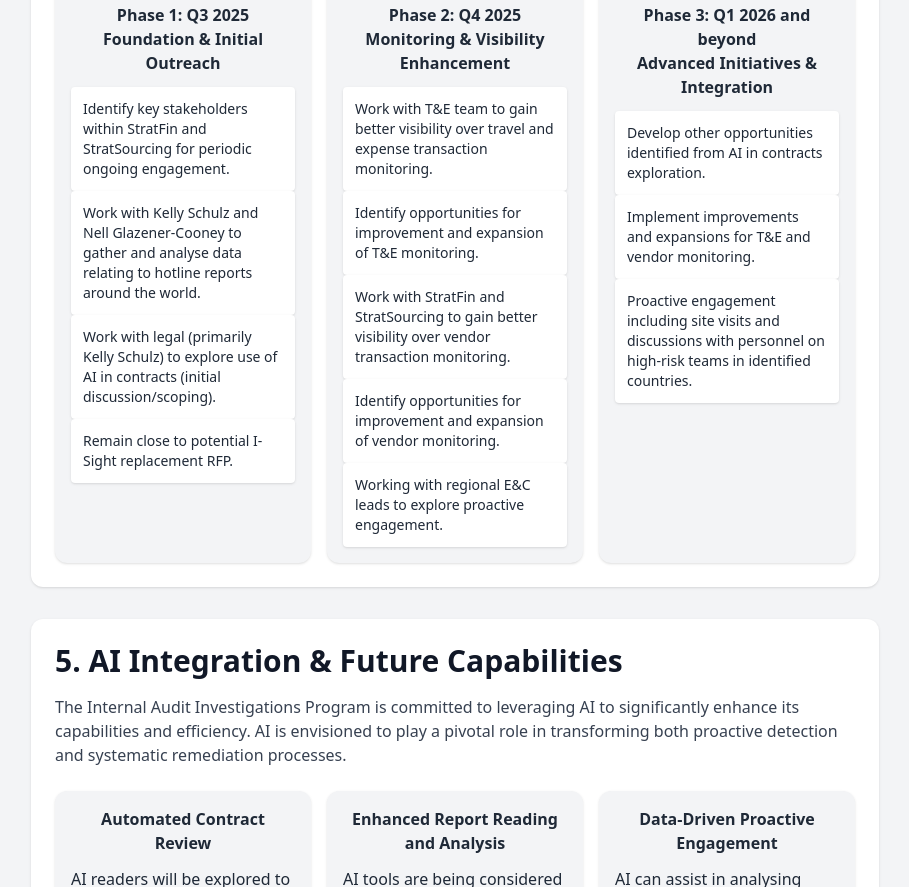
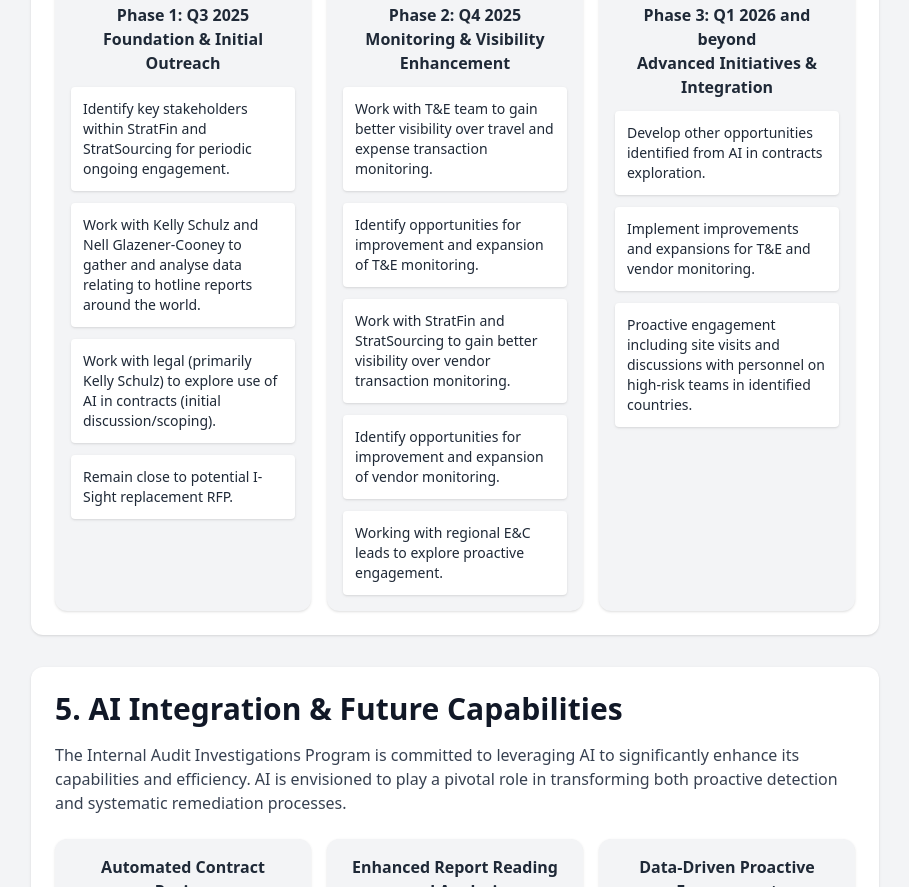
Before and after one commit to kj2kejuan/internal-audit-investigations-plan, a plain HTML site: page index.html in a window 1280 px wide. Shown: the part 2171-3058 px from the top of the page, without its empty margins (185-1094 px from the left). Drawn offline with nearby package versions, Linux system fonts and the light colour scheme.

Commit message:
Formatting Section 4

```diff
--- a/index.html
+++ b/index.html
@@ -310,27 +310,27 @@
       <!-- Phase 1: Q3 2025 - Foundation & Initial Outreach -->
       <div class="bg-gray-100 rounded-xl p-4 shadow">
         <h3 class="font-bold text-center mb-3">Phase 1: Q3 2025<br>Foundation & Initial Outreach</h3>
-        <div class='timeline-item bg-white p-3 rounded shadow text-sm'>Identify key stakeholders within StratFin and StratSourcing for periodic ongoing engagement.</div>
-        <div class='timeline-item bg-white p-3 rounded shadow text-sm'>Work with Kelly Schulz and Nell Glazener-Cooney to gather and analyse data relating to hotline reports around the world.</div>
-        <div class='timeline-item bg-white p-3 rounded shadow text-sm'>Work with legal (primarily Kelly Schulz) to explore use of AI in contracts (initial discussion/scoping).</div>
+        <div class='timeline-item bg-white p-3 rounded shadow text-sm mb-3'>Identify key stakeholders within StratFin and StratSourcing for periodic ongoing engagement.</div>
+        <div class='timeline-item bg-white p-3 rounded shadow text-sm mb-3'>Work with Kelly Schulz and Nell Glazener-Cooney to gather and analyse data relating to hotline reports around the world.</div>
+        <div class='timeline-item bg-white p-3 rounded shadow text-sm mb-3'>Work with legal (primarily Kelly Schulz) to explore use of AI in contracts (initial discussion/scoping).</div>
         <div class='timeline-item bg-white p-3 rounded shadow text-sm'>Remain close to potential I-Sight replacement RFP.</div>
       </div>
 
       <!-- Phase 2: Q4 2025 - Monitoring & Visibility Enhancement -->
       <div class="bg-gray-100 rounded-xl p-4 shadow">
         <h3 class="font-bold text-center mb-3">Phase 2: Q4 2025<br>Monitoring & Visibility Enhancement</h3>
-        <div class='timeline-item bg-white p-3 rounded shadow text-sm'>Work with T&E team to gain better visibility over travel and expense transaction monitoring.</div>
-        <div class='timeline-item bg-white p-3 rounded shadow text-sm'>Identify opportunities for improvement and expansion of T&E monitoring.</div>
-        <div class='timeline-item bg-white p-3 rounded shadow text-sm'>Work with StratFin and StratSourcing to gain better visibility over vendor transaction monitoring.</div>
-        <div class='timeline-item bg-white p-3 rounded shadow text-sm'>Identify opportunities for improvement and expansion of vendor monitoring.</div>
+        <div class='timeline-item bg-white p-3 rounded shadow text-sm mb-3'>Work with T&E team to gain better visibility over travel and expense transaction monitoring.</div>
+        <div class='timeline-item bg-white p-3 rounded shadow text-sm mb-3'>Identify opportunities for improvement and expansion of T&E monitoring.</div>
+        <div class='timeline-item bg-white p-3 rounded shadow text-sm mb-3'>Work with StratFin and StratSourcing to gain better visibility over vendor transaction monitoring.</div>
+        <div class='timeline-item bg-white p-3 rounded shadow text-sm mb-3'>Identify opportunities for improvement and expansion of vendor monitoring.</div>
         <div class='timeline-item bg-white p-3 rounded shadow text-sm'>Working with regional E&C leads to explore proactive engagement.</div>
       </div>
 
       <!-- Phase 3: Q1 2026 and beyond - Advanced Initiatives & Integration -->
       <div class="bg-gray-100 rounded-xl p-4 shadow">
         <h3 class="font-bold text-center mb-3">Phase 3: Q1 2026 and beyond<br>Advanced Initiatives & Integration</h3>
-        <div class='timeline-item bg-white p-3 rounded shadow text-sm'>Develop other opportunities identified from AI in contracts exploration.</div>
-        <div class='timeline-item bg-white p-3 rounded shadow text-sm'>Implement improvements and expansions for T&E and vendor monitoring.</div>
+        <div class='timeline-item bg-white p-3 rounded shadow text-sm mb-3'>Develop other opportunities identified from AI in contracts exploration.</div>
+        <div class='timeline-item bg-white p-3 rounded shadow text-sm mb-3'>Implement improvements and expansions for T&E and vendor monitoring.</div>
         <div class='timeline-item bg-white p-3 rounded shadow text-sm'>Proactive engagement including site visits and discussions with personnel on high-risk teams in identified countries.</div>
       </div>
 
```
